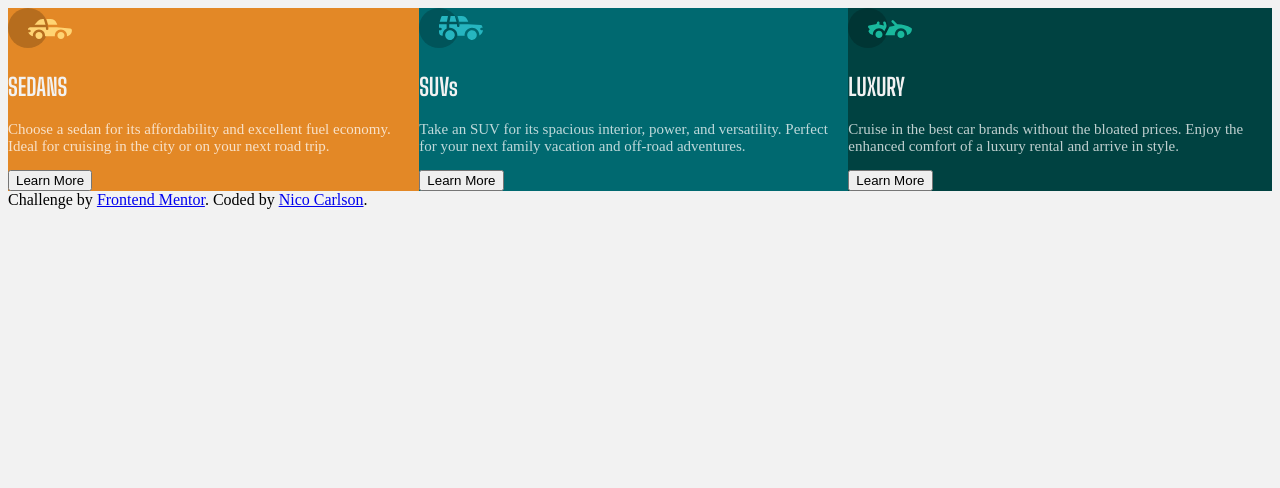
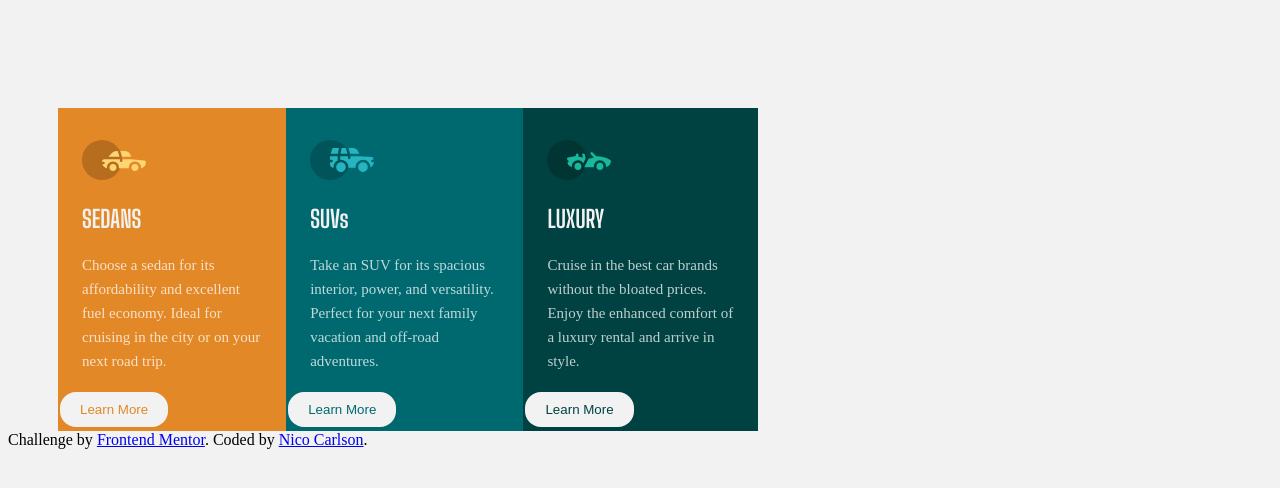
Before and after one commit to ncarlson55/FEM-newbie-3columnPreviewCard-vanilla, a plain HTML site: page index.html in a window 1280 px wide. Drawn offline with Linux system fonts and the light colour scheme.

Commit message:
Button Styling

```diff
--- a/index.html
+++ b/index.html
@@ -1,63 +1,71 @@
 <!DOCTYPE html>
 <html lang="en">
   <head>
-  <meta charset="UTF-8">
-  <meta name="viewport" content="width=device-width, initial-scale=1.0"> <!-- displays site properly based on user's device -->
+    <meta charset="UTF-8" />
+    <meta name="viewport" content="width=device-width, initial-scale=1.0" />
+    <!-- displays site properly based on user's device -->
 
-  <link rel="icon" type="image/png" sizes="32x32" href="./images/favicon-32x32.png">
+    <link
+      rel="icon"
+      type="image/png"
+      sizes="32x32"
+      href="./images/favicon-32x32.png"
+    />
 
-  <link rel="stylesheet" href="styles.css">
+    <link rel="stylesheet" href="styles.css" />
 
-  <title>Frontend Mentor | 3-column preview card component | Vanilla </title>
+    <title>Frontend Mentor | 3-column preview card component | Vanilla</title>
   </head>
   <body>
-
     <section class="cars">
-
       <div class="sedan-card">
         <div class="car-img">
-        <img src="images/icon-sedans.svg" alt="Sedan Icon">
+          <img src="images/icon-sedans.svg" alt="Sedan Icon" />
         </div>
         <div class="car-info">
           <h1>SEDANS</h1>
-        <p>Choose a sedan for its affordability and excellent fuel economy. Ideal for cruising in the city or on your next road trip.</p>
+          <p>
+            Choose a sedan for its affordability and excellent fuel economy.
+            Ideal for cruising in the city or on your next road trip.
+          </p>
         </div>
-      <div class="car-btn">
-        <button>Learn More</button>
-      </div>
+        <button class="button sedan-btn">Learn More</button>
       </div>
 
       <div class="suv-card">
         <div class="car-img">
-        <img src="images/icon-suvs.svg" alt="SUV Icon">
+          <img src="images/icon-suvs.svg" alt="SUV Icon" />
         </div>
         <div class="car-info">
           <h1>SUVs</h1>
-        <p>Take an SUV for its spacious interior, power, and versatility. Perfect for your next family vacation and off-road adventures.</p>
+          <p>
+            Take an SUV for its spacious interior, power, and versatility.
+            Perfect for your next family vacation and off-road adventures.
+          </p>
         </div>
-      <div class="car-btn">
-        <button>Learn More</button>
-      </div>
+        <button class="button suv-btn">Learn More</button>
       </div>
 
       <div class="luxury-card">
         <div class="car-img">
-        <img src="images/icon-luxury.svg" alt="Luxury Icon">
+          <img src="images/icon-luxury.svg" alt="Luxury Icon" />
         </div>
         <div class="car-info">
           <h1>LUXURY</h1>
-        <p>Cruise in the best car brands without the bloated prices. Enjoy the enhanced comfort of a luxury rental and arrive in style.</p>
+          <p>
+            Cruise in the best car brands without the bloated prices. Enjoy the
+            enhanced comfort of a luxury rental and arrive in style.
+          </p>
         </div>
-      <div class="car-btn">
-        <button>Learn More</button>
+        <button class="button luxury-btn">Learn More</button>
       </div>
-    </div>
-
     </section>
 
     <div class="attribution">
-    Challenge by <a href="https://www.frontendmentor.io?ref=challenge" target="_blank">Frontend Mentor</a>.
-    Coded by <a href="#">Nico Carlson</a>.
+      Challenge by
+      <a href="https://www.frontendmentor.io?ref=challenge" target="_blank"
+        >Frontend Mentor</a
+      >. Coded by <a href="#">Nico Carlson</a>.
     </div>
   </body>
 </html>
--- a/styles.css
+++ b/styles.css
@@ -1,7 +1,7 @@
 @import url('https://fonts.googleapis.com/css2?family=Big+Shoulders+Display:wght@700&family=Lexend+Deca&display=swap');
 
 body {
-    max-width: 1440px;
+  max-width: 100vh;
   background-color: hsl(0, 0%, 95%);
 }
 
@@ -24,11 +24,58 @@ body {
 
 h1 {
   font-family: 'Big Shoulders Display';
-    color: hsl(0, 0%, 95%)
+  color: hsl(0, 0%, 95%);
+  padding-left: 1.5rem;
 }
 
 p {
-    font: 'Lexend Deca';
+  font: 'Lexend Deca, sans-sarif';
   font-size: 15px;
-    color: hsla(0, 0%, 100%, 0.75)
+  color: hsla(0, 0%, 100%, 0.75);
+  padding-left: 1.5rem;
+  padding-right: 1.5rem;
+  line-height: 1.6;
 }
+
+.car-img {
+  padding-top: 2rem;
+  padding-left: 1.5rem;
+}
+
+.sedan-card,
+.luxury-card,
+.suv-card {
+  margin-top: 100px;
+}
+
+.sedan-card {
+  margin-left: 50px;
+}
+
+.luxury-card {
+  margin-right: 50px;
+}
+
+.button {
+  background-color: hsl(0, 0%, 95%);
+  border: none;
+  padding: 10px 20px;
+  text-align: center;
+  text-decoration: none;
+  display: inline-block;
+  margin: 4px 2px;
+  cursor: pointer;
+  border-radius: 16px;
+}
+
+.sedan-btn {
+    color: hsl(31, 77%, 52%);
+}
+
+.suv-btn {
+    color: hsl(184, 100%, 22%)
+}
+
+.luxury-btn {
+    color: hsl(179, 100%, 13%)
+}
```
Lines whose indentation alone changed are shown as unchanged.
